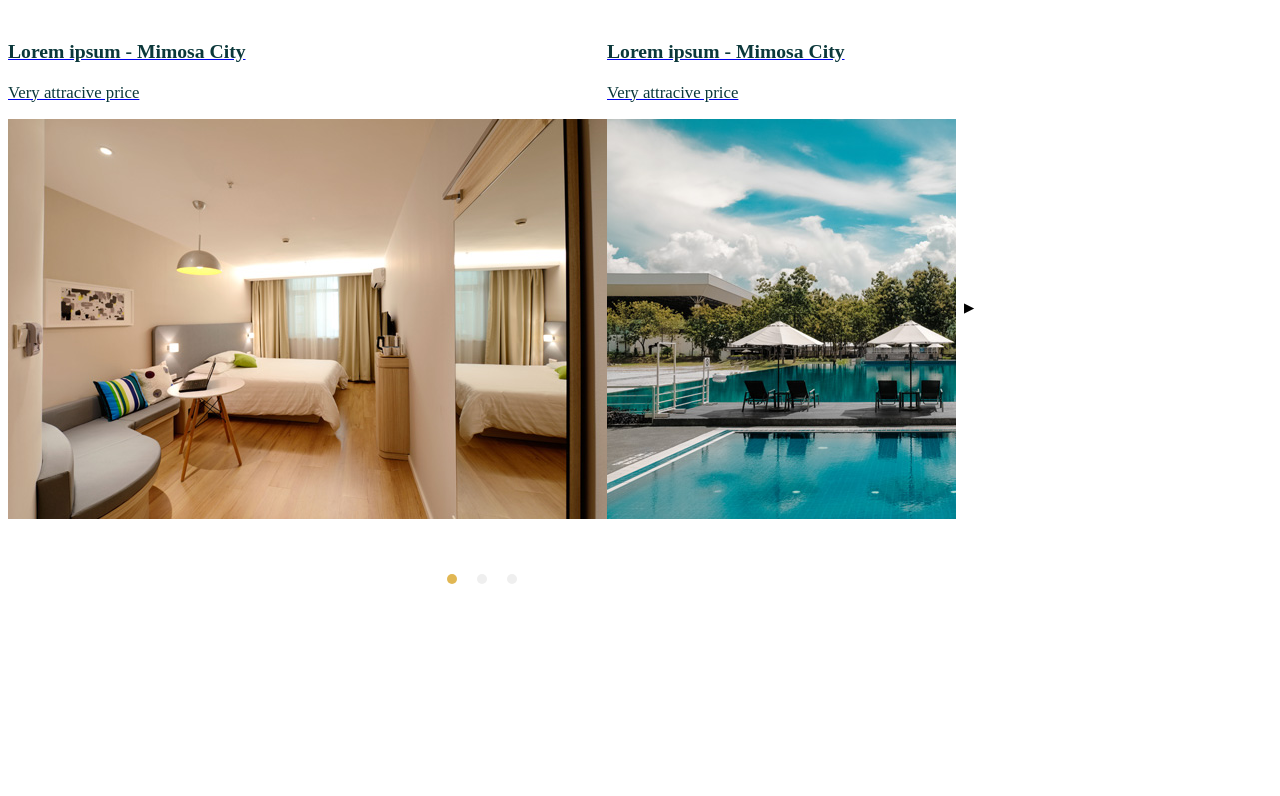
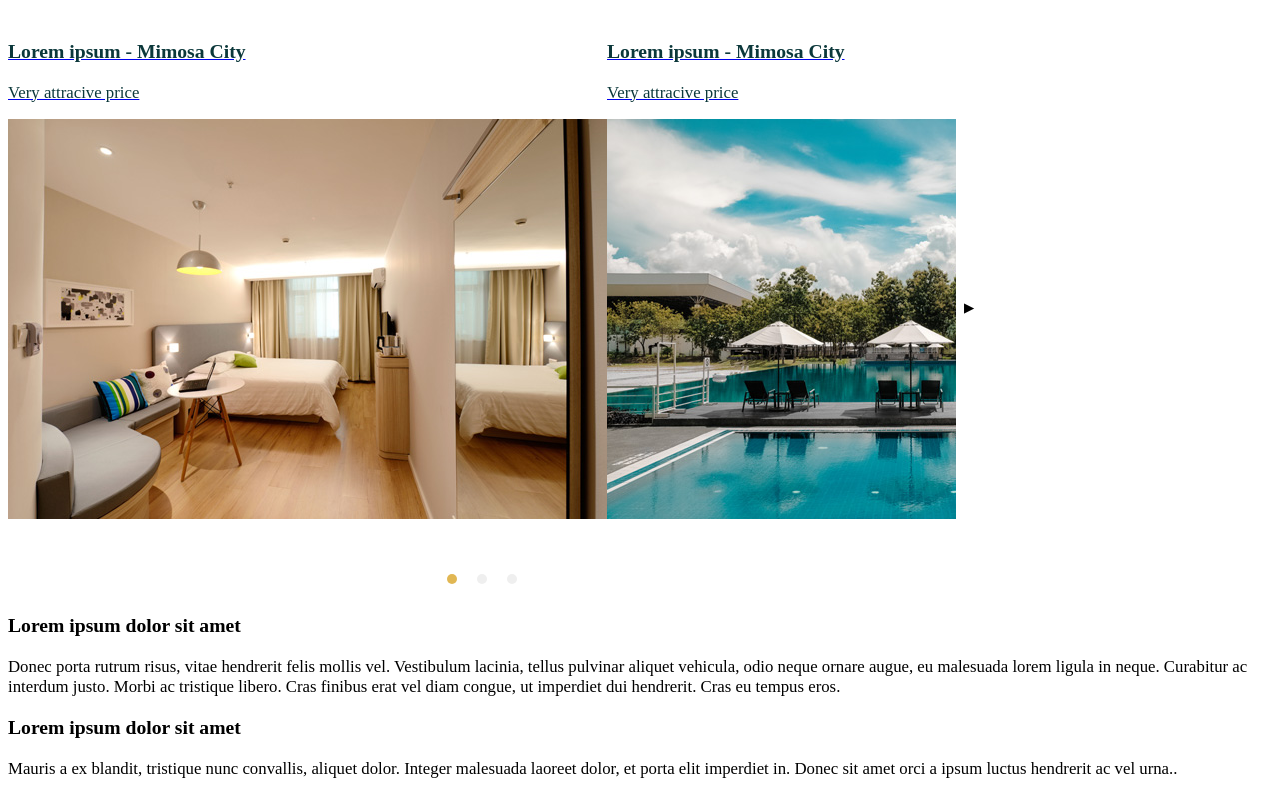
Before and after one commit to dayze/Vaiana, a Vue app in the folder front/: page / in a window 1280 px wide. Shown: the part 1667-2463 px from the top of the page. Before the commit the page ends 2269 px from the top, so only its background shows below. Built offline with nearby package versions, Linux system fonts and the light colour scheme.

Commit message:
Add presentation block

```diff
--- a/front/src/components/pages/Home.vue
+++ b/front/src/components/pages/Home.vue
@@ -5,6 +5,16 @@
     <carousel-component :hotels="this.promoHotels"></carousel-component>
     <h2 class="align-center">Derniers hôtels ajoutés</h2>
     <carousel-component :hotels="this.newHotels"></carousel-component>
+    <div class="container margin-auto">
+      <h3 class="txt-upper align-center txt-unset">Lorem ipsum dolor sit amet</h3>
+      <p class="align-center"> Donec porta rutrum risus, vitae hendrerit felis mollis vel. Vestibulum lacinia, tellus
+        pulvinar aliquet vehicula, odio neque ornare augue, eu malesuada lorem ligula in neque. Curabitur ac interdum
+        justo. Morbi ac tristique libero. Cras finibus erat vel diam congue, ut imperdiet dui hendrerit. Cras eu tempus
+        eros.</p>
+      <h3 class="txt-upper align-center txt-unset">Lorem ipsum dolor sit amet</h3>
+      <p class="align-center"> Mauris a ex blandit, tristique nunc convallis, aliquet dolor. Integer malesuada laoreet
+        dolor, et porta elit imperdiet in. Donec sit amet orci a ipsum luctus hendrerit ac vel urna..</p>
+    </div>
   </div>
 </template>
 
```
